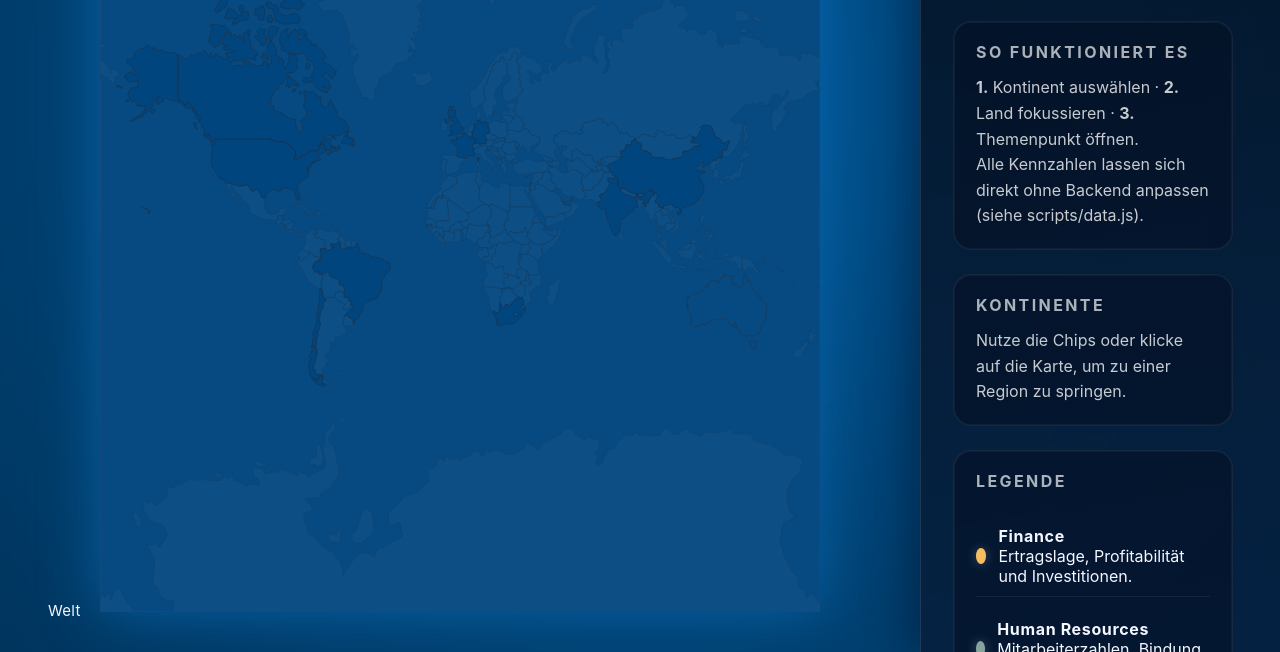
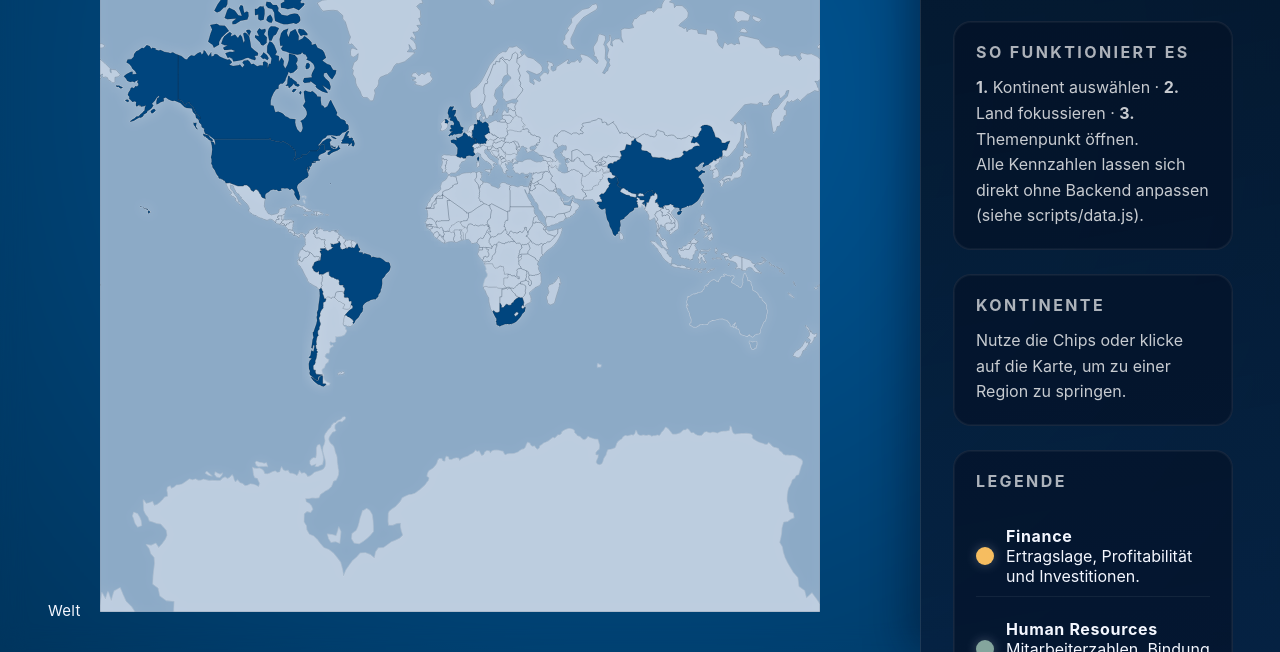
Before and after one commit to SebiShepherd/Futurmapa, a plain HTML site: page index.html in a window 1280 px wide. Shown: the part 148-800 px from the top of the page. Drawn offline with Linux system fonts and the light colour scheme.

Commit message:
Enhance map glow and legend layout

```diff
--- a/scripts/app.js
+++ b/scripts/app.js
@@ -29,6 +29,18 @@
   feMerge.append("feMergeNode").attr("in", "coloredBlur");
   feMerge.append("feMergeNode").attr("in", "SourceGraphic");
 
+  const countryGlowFilter = defs
+    .append("filter")
+    .attr("id", "country-glow")
+    .attr("x", "-35%")
+    .attr("y", "-35%")
+    .attr("width", "170%")
+    .attr("height", "170%");
+  countryGlowFilter.append("feGaussianBlur").attr("stdDeviation", 6).attr("result", "glow");
+  const glowMerge = countryGlowFilter.append("feMerge");
+  glowMerge.append("feMergeNode").attr("in", "glow");
+  glowMerge.append("feMergeNode").attr("in", "SourceGraphic");
+
   const clipPath = defs.append("clipPath").attr("id", "map-clip");
   const clipPathPath = clipPath.append("path");
 
@@ -38,6 +50,7 @@
 
   const mapLayer = svg.append("g").attr("class", "map-layer").attr("clip-path", "url(#map-clip)");
   const spherePath = mapLayer.append("path").attr("class", "map-sphere");
+  const glowLayer = mapLayer.append("g").attr("class", "map-glow");
   const countriesLayer = mapLayer.append("g");
 
   const pointsLayer = svg.append("g").attr("class", "points-layer").attr("clip-path", "url(#map-clip)");
@@ -81,13 +94,16 @@
     clipPathPath.attr("d", geoPath(sphereData));
     spherePath.attr("d", geoPath(sphereData));
 
+    glowLayer.selectAll("path").attr("d", geoPath);
     countriesLayer.selectAll("path").attr("d", geoPath);
     updatePointPositions();
   }
 
   function drawCountries() {
+    const glowSelection = glowLayer.selectAll("path").data(worldFeatures, (d) => d.id);
     const countrySelection = countriesLayer.selectAll("path").data(worldFeatures, (d) => d.id);
 
+    const glowEntered = glowSelection.enter().append("path").attr("class", "country-glow").attr("d", geoPath);
     const entered = countrySelection
       .enter()
       .append("path")
@@ -97,8 +113,10 @@
       .on("mouseleave", handleMouseLeave)
       .on("click", handleCountryClick);
 
+    glowSelection.exit().remove();
     countrySelection.exit().remove();
 
+    glowSelection.merge(glowEntered).attr("d", geoPath);
     countrySelection.merge(entered).attr("d", geoPath);
     updateCountryClasses();
   }
@@ -146,9 +164,12 @@
 
   function updateStrokeWidths() {
     countriesLayer.selectAll("path").style("stroke-width", 0.6 / Math.sqrt(currentTransform.k || 1));
+    glowLayer.selectAll("path").style("stroke-width", 1.2 / Math.sqrt(currentTransform.k || 1));
   }
 
   function updateCountryClasses() {
+    const statusByIso = new Map();
+
     countriesLayer.selectAll("path").each(function (feature) {
       const iso = feature.id;
       const selection = d3.select(this);
@@ -163,6 +184,18 @@
       selection.classed("is-active", isActive);
       selection.classed("is-inactive", !isActive);
       selection.classed("is-highlighted", highlight);
+
+      statusByIso.set(iso, { isActive, highlight });
+    });
+
+    glowLayer.selectAll("path").each(function (feature) {
+      const iso = feature.id;
+      const selection = d3.select(this);
+      const status = statusByIso.get(iso) || { isActive: false, highlight: false };
+
+      selection.classed("is-active", status.isActive);
+      selection.classed("is-inactive", !status.isActive);
+      selection.classed("is-highlighted", status.highlight);
     });
   }
 
--- a/styles.css
+++ b/styles.css
@@ -1,9 +1,11 @@
 :root {
   --primary: #00457e;
-  --primary-bright: #0a6ad4;
+  --primary-bright: #00b5e2;
   --inactive: #8c9eb8;
-  --inactive-light: rgba(255, 255, 255, 0.08);
-  --stroke: #1f2f44;
+  --inactive-light: #d7e0ed;
+  --stroke: rgba(20, 44, 70, 0.55);
+  --map-glow-muted: rgba(255, 255, 255, 0.28);
+  --map-glow-strong: rgba(255, 255, 255, 0.65);
   --text: #f4f7ff;
   --panel-bg: rgba(11, 26, 49, 0.82);
   --panel-border: rgba(255, 255, 255, 0.16);
@@ -63,7 +65,6 @@ body::before {
 #map svg {
   width: 100%;
   height: 100%;
-  filter: drop-shadow(0 0 28px rgba(9, 112, 189, 0.65));
 }
 
 #map svg .map-sphere {
@@ -91,12 +92,32 @@ body::before {
 }
 
 #map svg .country.is-inactive {
-  opacity: 0.35;
+  opacity: 0.65;
   cursor: default;
 }
 
 #map svg .country:hover {
   stroke-width: 1.2;
+}
+
+.map-glow path {
+  fill: none;
+  stroke: var(--map-glow-muted);
+  stroke-width: 1.4;
+  stroke-linecap: round;
+  stroke-linejoin: round;
+  filter: url(#country-glow);
+  mix-blend-mode: screen;
+  pointer-events: none;
+}
+
+.map-glow path.is-active,
+.map-glow path.is-highlighted {
+  stroke: var(--map-glow-strong);
+}
+
+.map-glow path.is-inactive {
+  stroke: var(--map-glow-muted);
 }
 
 .points-layer {
@@ -378,9 +399,13 @@ body::before {
 }
 
 .legend-item .swatch {
-  width: 16px;
-  height: 16px;
+  flex: 0 0 18px;
+  width: 18px;
+  height: 18px;
+  min-width: 18px;
+  min-height: 18px;
   border-radius: 50%;
+  display: inline-block;
   box-shadow: 0 0 12px rgba(255, 255, 255, 0.25);
 }
 
```
